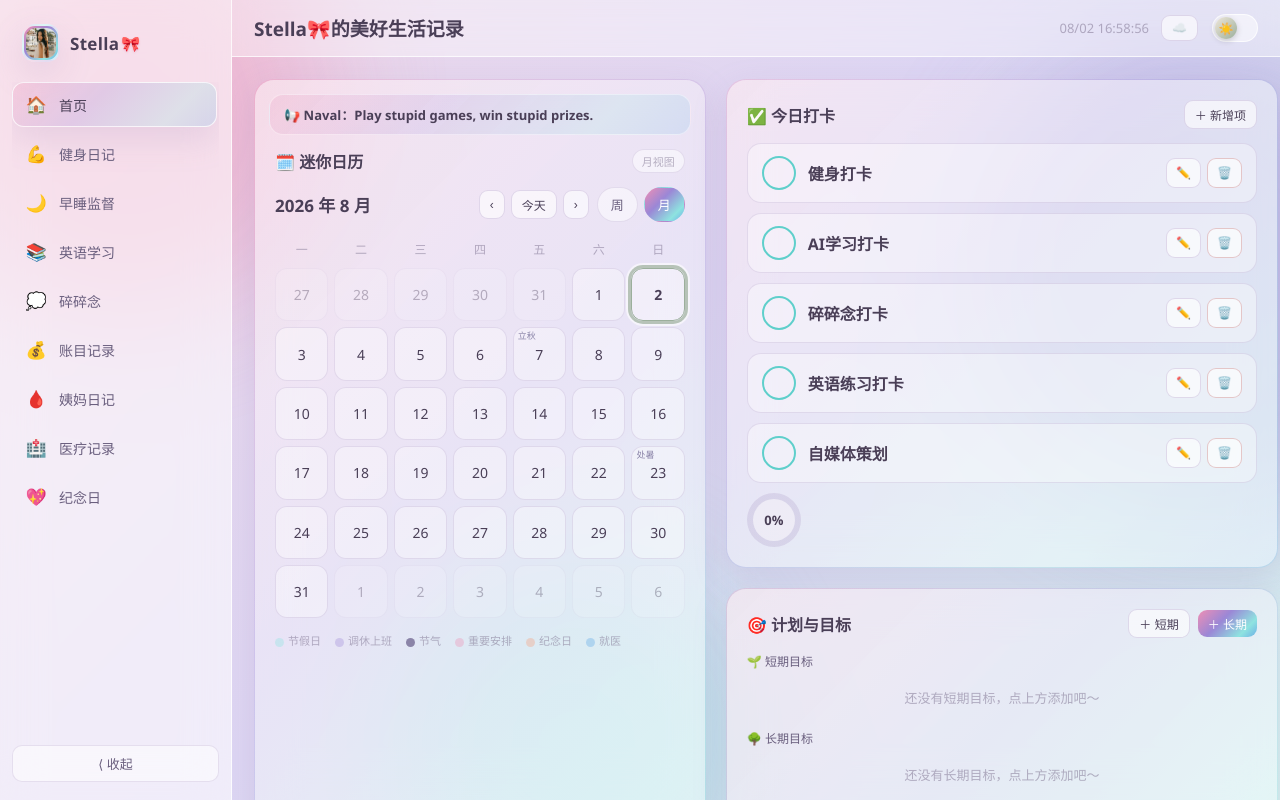
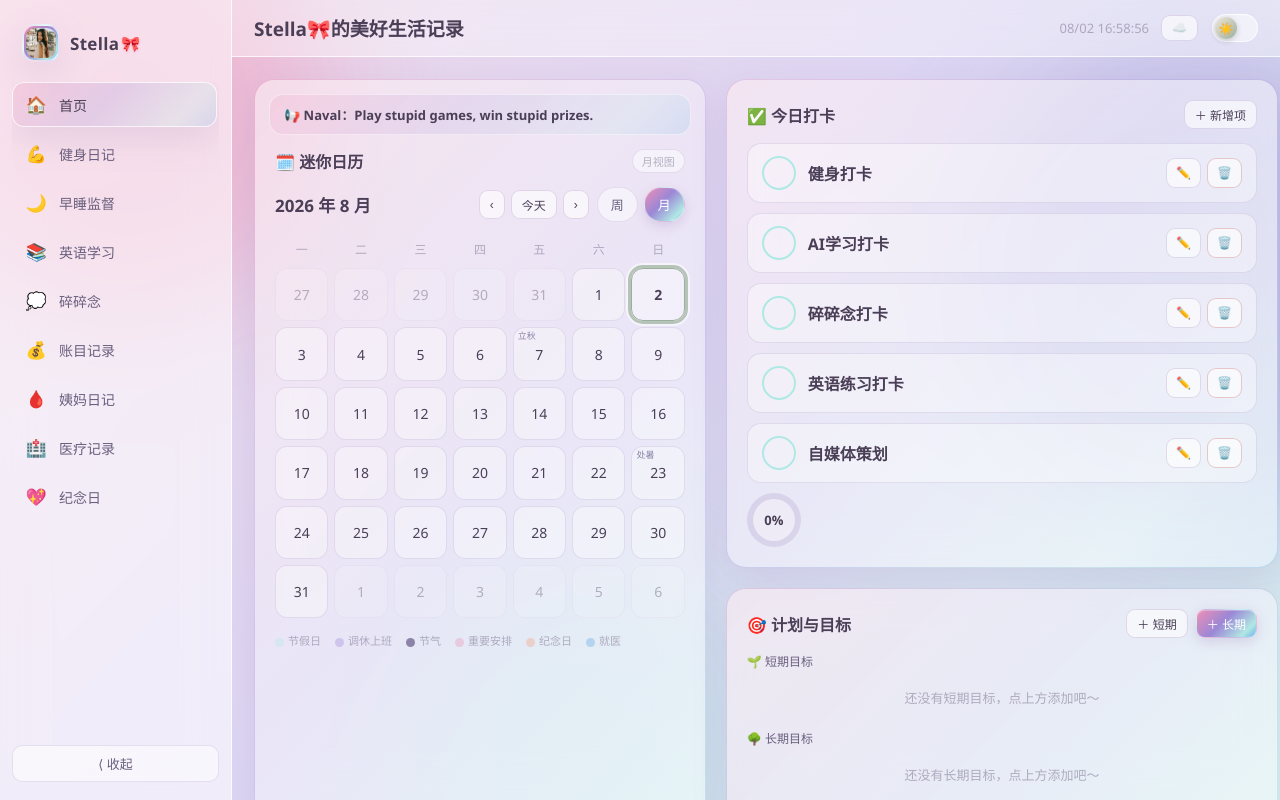
Before and after one commit to Stella720314/stella-site, a plain HTML site: page index.html in a window 1280 px wide. Drawn offline with Linux system fonts and the light colour scheme.

Commit message:
ui: 按钮薄荷色调更柔和、边缘过渡更自然

```diff
--- a/css/style.css
+++ b/css/style.css
@@ -12,9 +12,9 @@
   --blue:      #6fb0e6;   /* 晴空蓝 */
   --blue-deep: #4f8fd1;
   --peach:     #f3a98c;   /* 蜜桃 */
-  --mint:      #7ccdb0;   /* 薄荷绿 */
-  --mint-blue: #8ee3e0;   /* 薄荷蓝 */
-  --mint-blue-deep: #5fcfcb;
+  --mint:      #9dd9c4;   /* 柔和薄荷绿 */
+  --mint-blue: #b0e8e4;   /* 柔和薄荷蓝 */
+  --mint-blue-deep: #88d8d3;
   --gold:      #e6b86a;   /* 暖金 */
   --sage:      #9caf9c;
   --sage-deep: #7d947f;
@@ -23,8 +23,8 @@
   --rose:      #c9a9a6;
   --cream:     #efe7da;
   /* 渐变主色（粉→紫→薄荷蓝→蓝） */
-  --grad: linear-gradient(135deg, var(--pink), var(--purple) 40%, var(--mint-blue) 78%, var(--blue));
-  --grad-soft: linear-gradient(135deg, rgba(239,143,180,.26), rgba(155,135,214,.24) 40%, rgba(142,227,224,.24) 78%, rgba(111,176,230,.24));
+  --grad: linear-gradient(135deg, var(--pink), var(--purple) 44%, var(--mint-blue) 82%, var(--blue));
+  --grad-soft: linear-gradient(135deg, rgba(239,143,180,.24), rgba(155,135,214,.22) 44%, rgba(176,232,228,.22) 82%, rgba(111,176,230,.22));
 
   /* 浅色护眼（粉·紫·薄荷蓝梦幻渐变） */
   --bg-1: #f0d8e8;   /* 樱粉 */
@@ -42,14 +42,14 @@
   --input-border:rgba(150, 125, 180, 0.26);
   --spot-1: rgba(239,143,180,0.50);
   --spot-2: rgba(155,135,214,0.46);
-  --spot-3: rgba(142,227,224,0.48);
+  --spot-3: rgba(176,232,228,0.46);
   --done:   #4fae8c;
   --warn:   #e08a5a;
   --danger:#e0627a;
   --chip-bg: rgba(255,255,255,0.52);
   --drawer-bg: rgba(252, 246, 250, 0.95);
   /* 日历标记背景（与整体粉紫蓝统一） */
-  --mark-holiday: rgba(142,227,224,.36);     /* 节假日·薄荷蓝 */
+  --mark-holiday: rgba(176,232,228,.36);     /* 节假日·薄荷蓝 */
   --mark-makeup:  rgba(155,135,214,.34);     /* 调休·梦幻紫 */
   --mark-event:   rgba(239,143,180,.36);     /* 重要安排·樱粉 */
   --mark-anniversary: rgba(243,169,140,.42); /* 纪念日·蜜桃橙 */
@@ -64,9 +64,9 @@
 body.theme-dark {
   /* 深色护眼：深紫蓝、薄荷蓝点缀 */
   --pink: #ef8fb4; --pink-deep:#d96a9c; --purple:#9b87d6; --purple-deep:#7a64c4;
-  --blue:#6fb0e6; --blue-deep:#4f8fd1; --peach:#f3a98c; --mint:#7ccdb0; --mint-blue:#6bcfc9; --mint-blue-deep:#4db5af; --gold:#e6b86a;
-  --grad: linear-gradient(135deg, var(--pink-deep), var(--purple-deep) 40%, var(--mint-blue-deep) 78%, var(--blue-deep));
-  --grad-soft: linear-gradient(135deg, rgba(217,106,156,.30), rgba(122,100,196,.26) 40%, rgba(93,207,203,.26) 78%, rgba(79,143,209,.30));
+  --blue:#6fb0e6; --blue-deep:#4f8fd1; --peach:#f3a98c; --mint:#9dd9c4; --mint-blue:#88d8d3; --mint-blue-deep:#6bcfc9; --gold:#e6b86a;
+  --grad: linear-gradient(135deg, var(--pink-deep), var(--purple-deep) 44%, var(--mint-blue-deep) 82%, var(--blue-deep));
+  --grad-soft: linear-gradient(135deg, rgba(217,106,156,.28), rgba(122,100,196,.24) 44%, rgba(107,207,201,.24) 82%, rgba(79,143,209,.28));
   --bg-1: #211a2c;
   --bg-2: #1d1c33;
   --bg-3: #182b30;
@@ -82,7 +82,7 @@ body.theme-dark {
   --input-border:rgba(255, 255, 255, 0.14);
   --spot-1: rgba(217,106,156,0.24);
   --spot-2: rgba(122,100,196,0.22);
-  --spot-3: rgba(93,207,203,0.24);
+  --spot-3: rgba(107,207,201,0.24);
   --done:   #6fd0a8;
   --warn:   #eaa074;
   --danger:#ee7d92;
@@ -234,7 +234,8 @@ body.theme-dark .theme-toggle .knob { left: 22px; background: linear-gradient(13
 }
 .btn:hover { transform: translateY(-1px); box-shadow: var(--card-shadow); }
 .btn:active { transform: translateY(0); }
-.btn.primary { background: var(--grad); color: #fff; border: none; }
+.btn.primary { background: var(--grad); color: #fff; border: 1px solid rgba(255,255,255,.42); box-shadow: 0 4px 14px rgba(142,110,170,.24), inset 0 1px 0 rgba(255,255,255,.28); }
+.btn.primary:hover { box-shadow: 0 6px 18px rgba(142,110,170,.30), inset 0 1px 0 rgba(255,255,255,.32); }
 .btn.ghost { background: transparent; }
 .btn.danger { color: var(--danger); border-color: rgba(201,122,122,.4); }
 .btn.sm { padding: 5px 10px; font-size: 12px; border-radius: 9px; }
@@ -250,7 +251,7 @@ input[type="date"], input[type="month"] {
   -webkit-appearance: none; appearance: none;
 }
 .input:focus, .textarea:focus, select:focus, textarea:focus {
-  border-color: var(--mint-blue); box-shadow: 0 0 0 3px rgba(142,227,224,.22);
+  border-color: var(--mint-blue); box-shadow: 0 0 0 3px rgba(176,232,228,.24);
 }
 .textarea { resize: vertical; min-height: 70px; line-height: 1.6; }
 label.field { display: block; font-size: 12px; color: var(--text-2); margin: 10px 0 5px; }
@@ -269,7 +270,7 @@ label.field { display: block; font-size: 12px; color: var(--text-2); margin: 10p
   color: var(--text-2); transition: all .18s; user-select: none;
 }
 .chip:hover { transform: translateY(-1px); }
-.chip.active { background: var(--grad); color: #fff; border-color: transparent; }
+.chip.active { background: var(--grad); color: #fff; border-color: rgba(255,255,255,.42); box-shadow: 0 4px 12px rgba(142,110,170,.22); }
 .chip.sel { outline: 2px solid var(--sage); outline-offset: 1px; }
 .chip { position: relative; }
 .tag-x {
@@ -418,7 +419,7 @@ label.field { display: block; font-size: 12px; color: var(--text-2); margin: 10p
 .checkin-item .ci-name { font-weight: 600; }
 .checkin-item .ci-note { font-size: 12px; color: var(--text-soft); }
 .check-btn {
-  width: 34px; height: 34px; border-radius: 50%; border: 2px solid var(--mint-blue-deep); cursor: pointer;
+  width: 34px; height: 34px; border-radius: 50%; border: 2px solid var(--mint-blue); cursor: pointer;
   display: grid; place-items: center; color: transparent; transition: all .2s; flex: 0 0 34px; background: transparent;
 }
 .checkin-item.done .check-btn { background: var(--grad); color: #fff; border-color: transparent; }
@@ -612,7 +613,7 @@ label.field { display: block; font-size: 12px; color: var(--text-2); margin: 10p
   font-size: 13px;
   font-weight: 600;
   color: var(--text);
-  background: linear-gradient(135deg, rgba(239,143,180,.18), rgba(155,135,214,.16) 40%, rgba(142,227,224,.18) 78%, rgba(111,176,230,.18));
+  background: linear-gradient(135deg, rgba(239,143,180,.16), rgba(155,135,214,.14) 44%, rgba(176,232,228,.16) 82%, rgba(111,176,230,.16));
   border: 1px solid rgba(255,255,255,.45);
   cursor: pointer;
   transition: transform .12s, box-shadow .2s;
```
